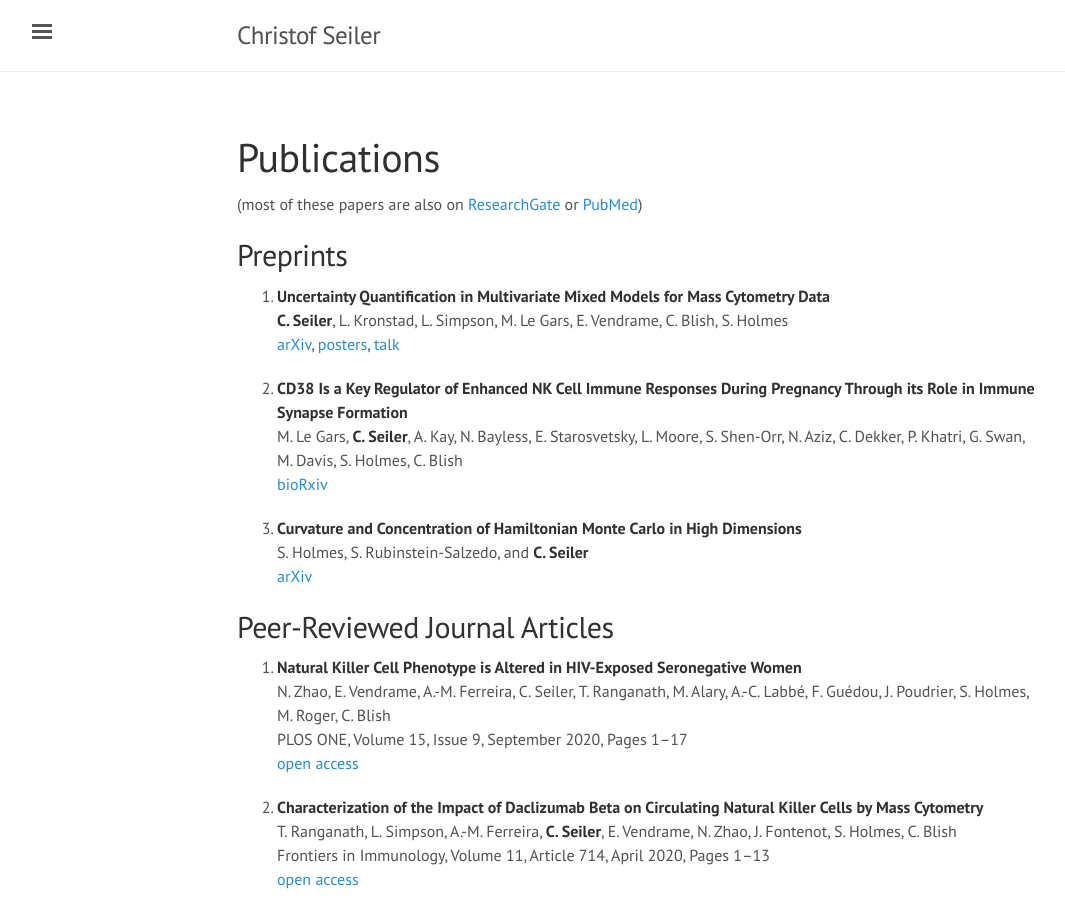
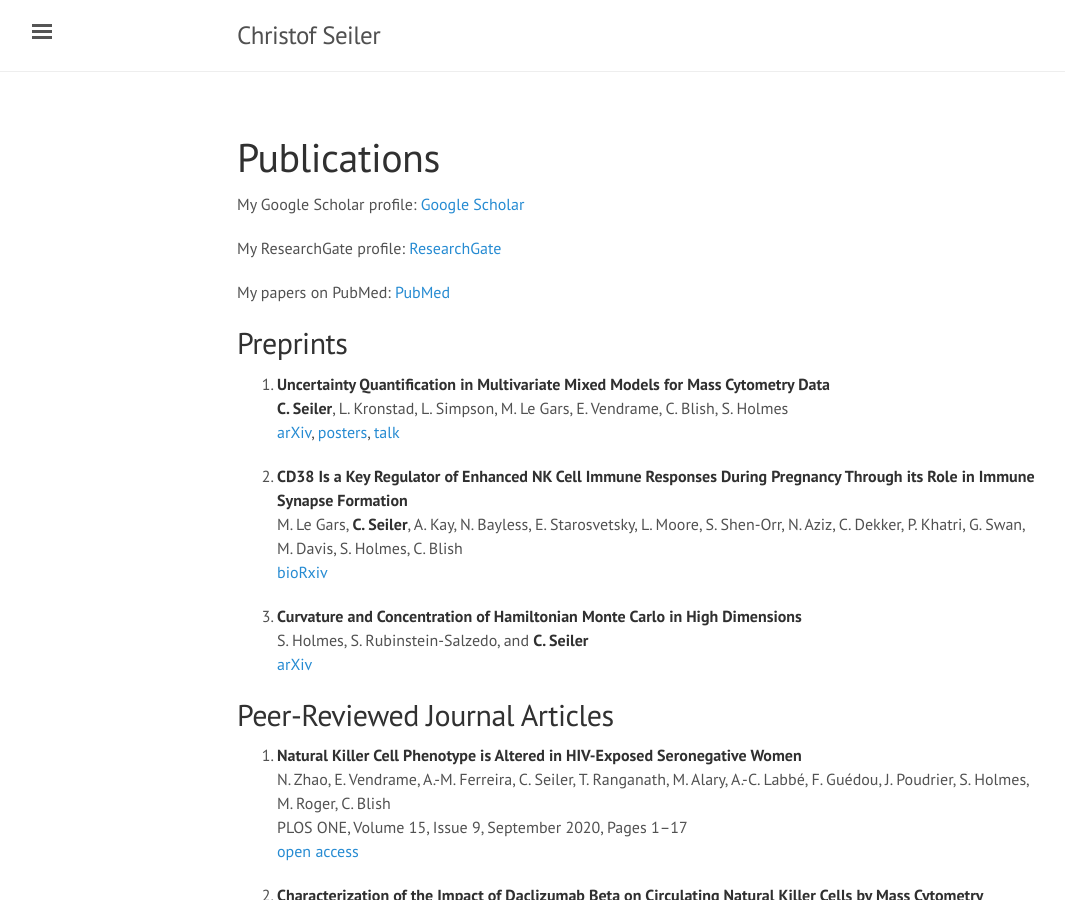
Before and after one commit to ChristofSeiler/ChristofSeiler.github.io, a Jekyll site: the page built from publications.md, in a window 1280 px wide and 900 px high. Shown: the whole window, without its empty margins (3-1068 px from the left). Built offline with Jekyll 4.4.1, drawn with Linux system fonts in a browser that asks for light colours.

Commit message:
added links

```diff
--- a/publications.md
+++ b/publications.md
@@ -3,7 +3,11 @@ layout: page
 title: Publications
 ---
 
-(most of these papers are also on [ResearchGate](https://www.researchgate.net/profile/Christof_Seiler/publications/) or [PubMed](http://www.ncbi.nlm.nih.gov/pubmed?term=christof%20seiler))
+My Google Scholar profile: [Google Scholar](https://scholar.google.com/citations?user=fxMt84EAAAAJ&hl=en)
+
+My ResearchGate profile: [ResearchGate](https://www.researchgate.net/profile/Christof_Seiler/publications/)
+
+My papers on PubMed: [PubMed](http://www.ncbi.nlm.nih.gov/pubmed?term=christof%20seiler)
 
 ## Preprints
 
```
Also changed, not shown: about.md (+1 -0 lines), projects.md (+2 -0 lines), 1 other file.
